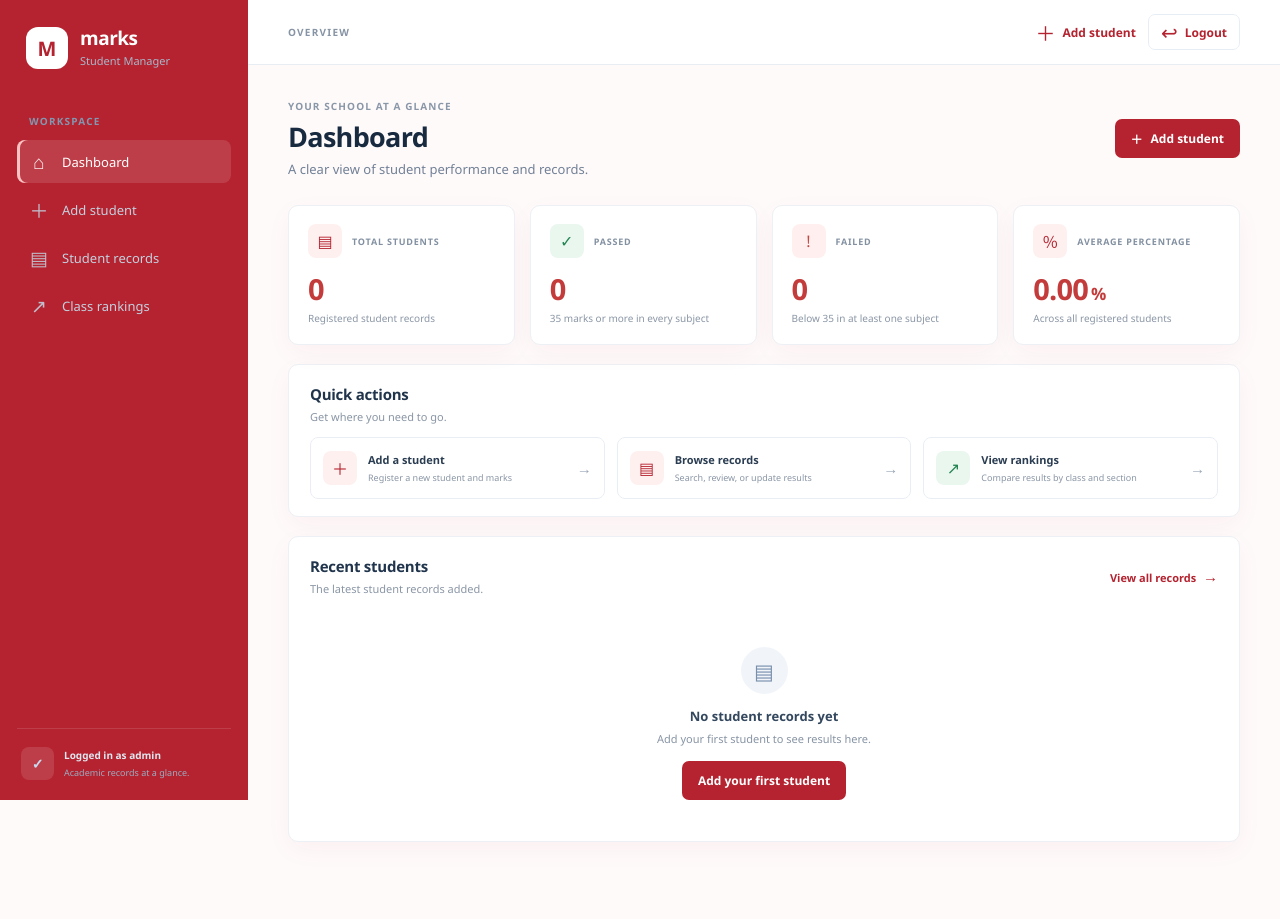
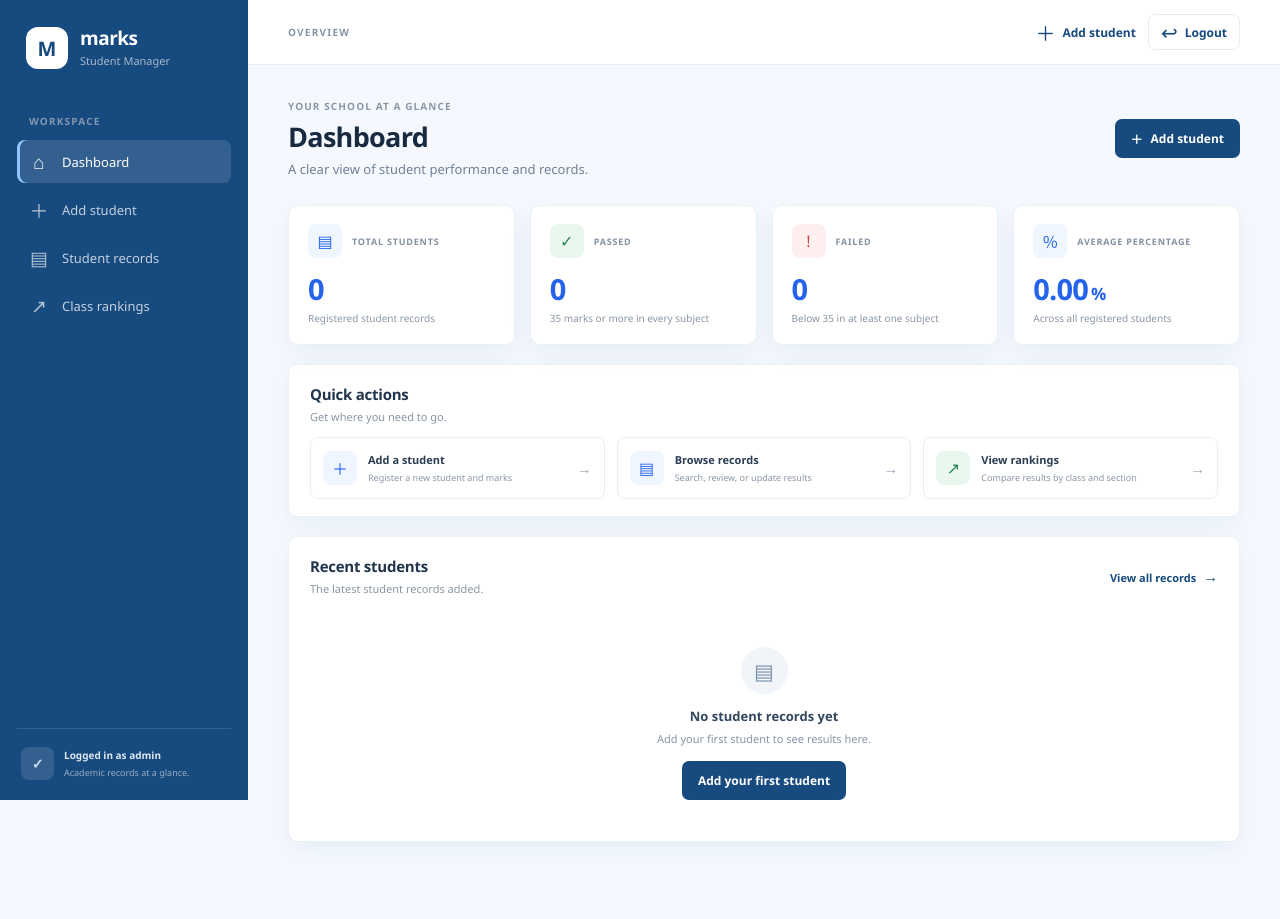
Before and after one commit to prakashkondeti924-boop/markss, a Flask app: page / in a window 1280 px wide. Run offline with Flask 3, Linux system fonts and the light colour scheme; a user stored in the database is signed in; some libraries are stand-ins or nearby versions.

Commit message:
Switch interface to blue and white
Co-authored-by: Copilot <223556219+Copilot@users.noreply.github.com>

```diff
--- a/static/style.css
+++ b/static/style.css
@@ -1,16 +1,16 @@
 :root {
-  --navy: #b4232f;
-  --navy-deep: #8f1b25;
-  --blue: #b4232f;
-  --blue-light: #fff0f0;
+  --navy: #174a7e;
+  --navy-deep: #12385f;
+  --blue: #2563eb;
+  --blue-light: #eff6ff;
   --ink: #1d2b3c;
   --muted: #718096;
   --line: #e8edf3;
   --surface: #ffffff;
-  --page: #fffafa;
+  --page: #f5f9ff;
   --green: #17834d;
   --red: #c33b3b;
-  --shadow: 0 8px 26px rgba(142, 27, 37, .045);
+  --shadow: 0 8px 26px rgba(23, 74, 126, .06);
 }
 
 * { box-sizing: border-box; }
@@ -29,7 +29,7 @@ button, a, select { -webkit-tap-highlight-color: transparent; }
 .nav-list { display: grid; gap: 5px; }
 .nav-link { align-items: center; border-radius: 8px; color: #c3d0df; display: flex; font-size: 13px; font-weight: 500; gap: 13px; min-height: 43px; padding: 0 12px; transition: background .16s ease, color .16s ease; }
 .nav-link:hover, .nav-link.active { background: rgba(255,255,255,.12); color: #fff; }
-.nav-link.active { box-shadow: inset 3px 0 #ffc2c2; }
+.nav-link.active { box-shadow: inset 3px 0 #93c5fd; }
 .nav-icon { align-items: center; display: inline-flex; font-size: 19px; height: 22px; justify-content: center; opacity: .9; width: 20px; }
 .sidebar-footer { align-items: center; border-top: 1px solid rgba(255,255,255,.12); display: flex; gap: 10px; margin-top: auto; padding: 18px 4px 2px; }
 .sidebar-footer-mark { align-items: center; background: rgba(255,255,255,.12); border-radius: 8px; color: #c9dbf2; display: flex; font-weight: 700; height: 33px; justify-content: center; width: 33px; }
@@ -65,12 +65,12 @@ h1 { color: #172a40; font-size: 27px; letter-spacing: -.7px; line-height: 1.2; m
 .stat-card { min-height: 140px; padding: 18px 19px; }
 .stat-top { align-items: center; display: flex; gap: 10px; }
 .stat-icon, .quick-icon { align-items: center; border-radius: 8px; display: inline-flex; flex: 0 0 auto; font-size: 16px; height: 34px; justify-content: center; width: 34px; }
-.icon-blue { background: #fff0f0; color: #b4232f; }
+.icon-blue { background: var(--blue-light); color: var(--blue); }
 .icon-green { background: #eaf7ef; color: #238452; }
 .icon-red { background: #fff0ef; color: #c24a45; }
-.icon-purple { background: #fff0f0; color: #b4232f; }
+.icon-purple { background: var(--blue-light); color: var(--blue); }
 .stat-label { color: #8290a1; font-size: 9px; font-weight: 700; letter-spacing: .8px; }
-.stat-value { color: var(--red); font-size: 29px; font-weight: 800; letter-spacing: -.8px; line-height: 1; margin: 16px 0 8px; }
+.stat-value { color: var(--blue); font-size: 29px; font-weight: 800; letter-spacing: -.8px; line-height: 1; margin: 16px 0 8px; }
 .stat-unit { font-size: 17px; margin-left: 3px; }
 .stat-note { color: #8a96a5; font-size: 10px; }
 
@@ -85,7 +85,7 @@ h1 { color: #172a40; font-size: 27px; letter-spacing: -.7px; line-height: 1.2; m
 .text-link span { font-size: 15px; margin-left: 4px; }
 .quick-actions { display: grid; gap: 12px; grid-template-columns: repeat(3, 1fr); }
 .quick-action { align-items: center; border: 1px solid #e9eef4; border-radius: 8px; display: flex; gap: 11px; min-width: 0; padding: 13px 12px; transition: border-color .15s ease, background .15s ease; }
-.quick-action:hover { background: #fffafa; border-color: #f0c5c8; }
+.quick-action:hover { background: #f6faff; border-color: #bfd7ff; }
 .quick-icon { height: 34px; width: 34px; }
 .quick-action strong, .quick-action small { display: block; }
 .quick-action strong { color: #2b3d52; font-size: 11px; }
@@ -118,7 +118,7 @@ tbody tr:hover { background: #fcfdff; }
 
 .login-shell {
   align-items: center;
-  background: linear-gradient(135deg, #fff5f6 0%, #eef5ff 100%);
+  background: linear-gradient(135deg, #ffffff 0%, #eaf3ff 100%);
   display: flex;
   justify-content: center;
   min-height: 100vh;
@@ -225,7 +225,7 @@ tbody tr:hover { background: #fcfdff; }
 .form-section { padding: 22px 0 25px; }
 .form-section + .form-section { border-top: 1px solid var(--line); }
 .form-section-heading { align-items: center; display: flex; gap: 11px; margin-bottom: 20px; }
-.step-number { align-items: center; background: #fff0f0; border-radius: 7px; color: #b4232f; display: flex; font-size: 11px; font-weight: 700; height: 32px; justify-content: center; width: 32px; }
+.step-number { align-items: center; background: var(--blue-light); border-radius: 7px; color: var(--blue); display: flex; font-size: 11px; font-weight: 700; height: 32px; justify-content: center; width: 32px; }
 .form-section-heading h2 { color: #263b53; font-size: 13px; margin: 0 0 4px; }
 .form-section-heading p { color: #8995a4; font-size: 10px; margin: 0; }
 .form-grid { display: grid; gap: 17px 20px; grid-template-columns: repeat(2, minmax(0, 1fr)); }
@@ -233,7 +233,7 @@ tbody tr:hover { background: #fcfdff; }
 .field label, .ranking-filter .field > span { color: #40536a; display: block; font-size: 10px; font-weight: 700; margin-bottom: 7px; }
 .field input, .field select, .filter-select select { background: #fff; border: 1px solid #dfe6ee; border-radius: 6px; color: #32465d; min-height: 39px; outline: none; padding: 0 11px; width: 100%; }
 .field input::placeholder { color: #b0bac6; }
-.field input:focus, .field select:focus, .filter-select select:focus, .search-box:focus-within { border-color: #d9777f; box-shadow: 0 0 0 3px rgba(180, 35, 47, .1); }
+.field input:focus, .field select:focus, .filter-select select:focus, .search-box:focus-within { border-color: #6ea8fe; box-shadow: 0 0 0 3px rgba(37, 99, 235, .12); }
 .required { color: #ca5451; }
 .input-suffix { position: relative; }
 .input-suffix input { padding-right: 48px; }
@@ -292,7 +292,7 @@ tbody tr:hover { background: #fcfdff; }
 .ranking-toolbar { padding-top: 17px; }
 .ranking-note { color: #8b97a5; }
 .rank-number { align-items: center; background: #f2f5f9; border-radius: 50%; color: #64788f; display: inline-flex; font-size: 10px; font-weight: 700; height: 27px; justify-content: center; width: 27px; }
-.rank-top { background: #fff0f0; color: #b4232f; }
+.rank-top { background: #eaf2ff; color: #1d4ed8; }
 .compact-empty { padding-top: 31px; }
 
 @media (max-width: 1100px) {
--- a/templates/base.html
+++ b/templates/base.html
@@ -3,7 +3,7 @@
 <head>
   <meta charset="utf-8">
   <meta name="viewport" content="width=device-width, initial-scale=1">
-  <meta name="theme-color" content="#142d4e">
+  <meta name="theme-color" content="#174a7e">
   <title>{% block title %}Dashboard{% endblock %} · Marks</title>
   <link rel="stylesheet" href="{{ url_for('static', filename='style.css') }}">
 </head>
```
Also changed, not shown: README.md.
